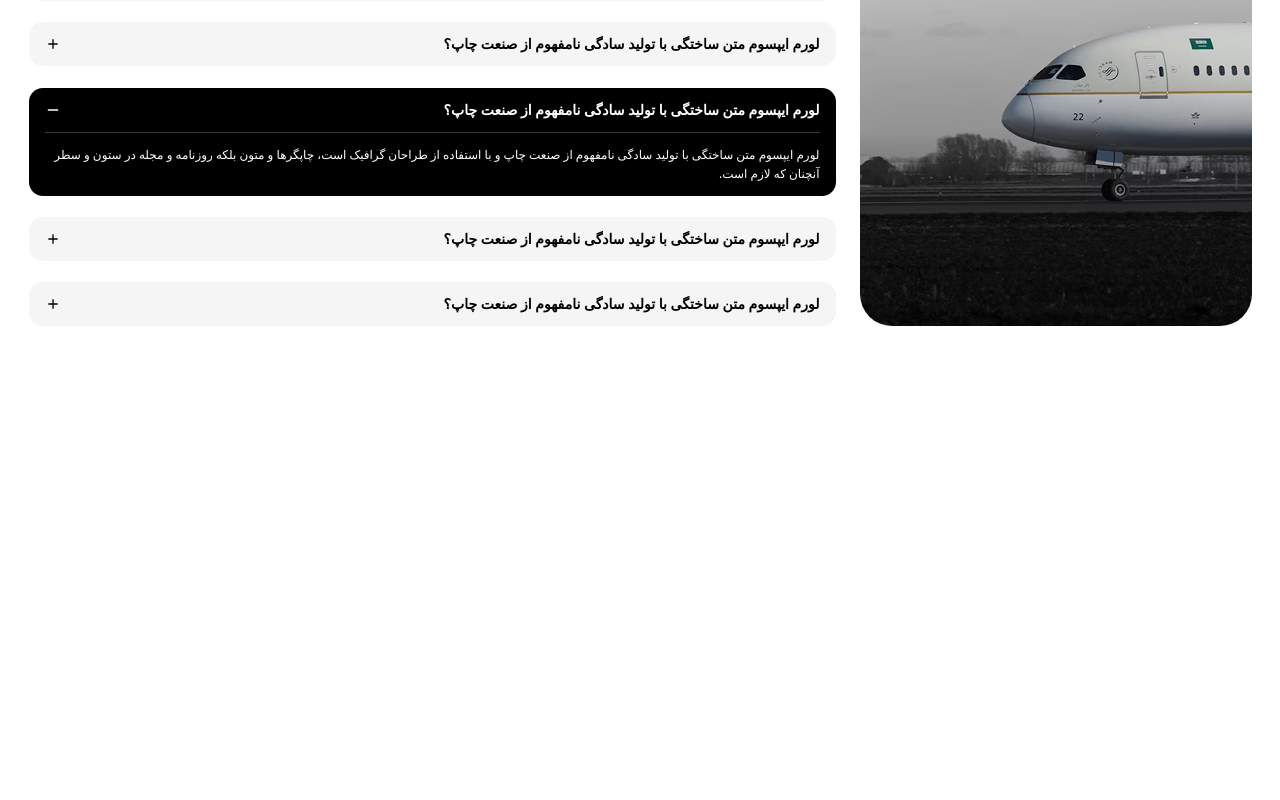
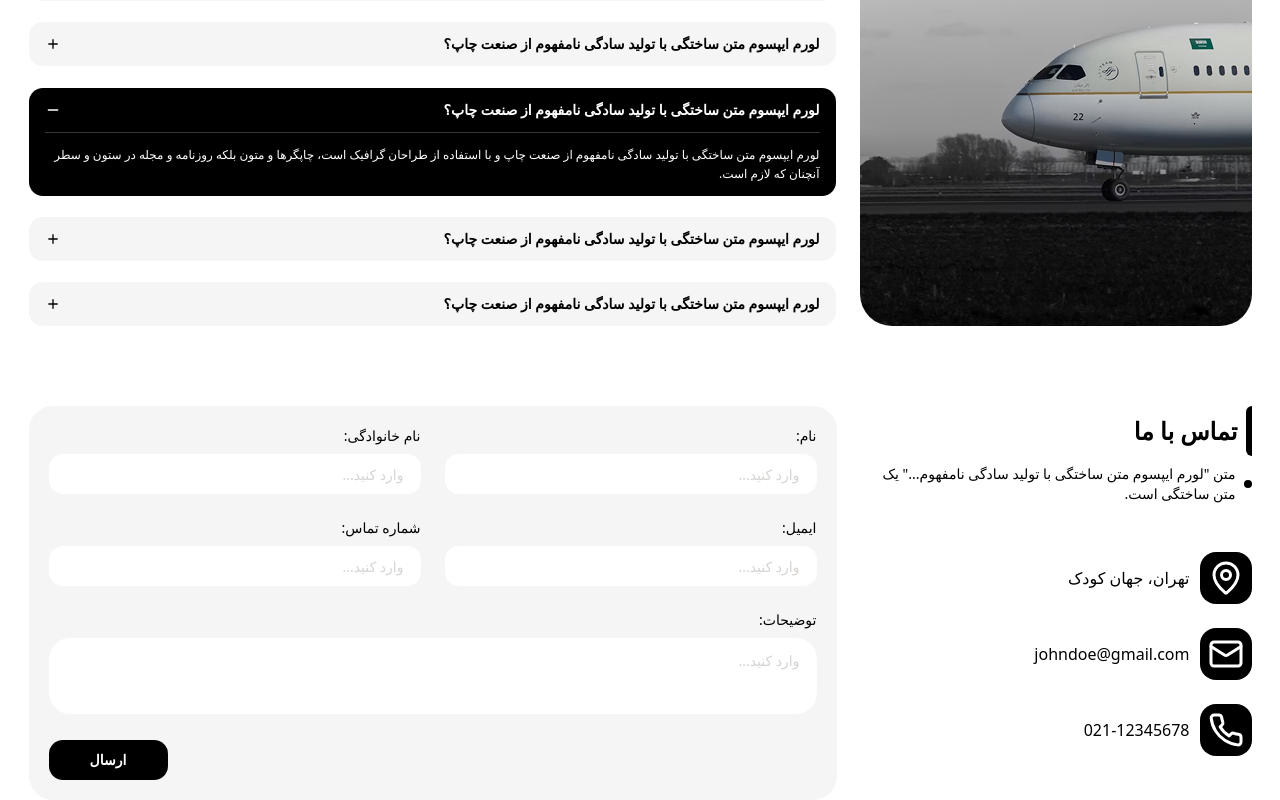
Before and after one commit to Jaberansary/Ticket-sales, a React (Vite) app: page / in a window 1280 px wide. Shown: the part 2479-3279 px from the top of the page. Before the commit the page ends 2805 px from the top, so only its background shows below. Built offline with nearby package versions, Linux system fonts and the light colour scheme.

Commit message:
add contact us section

```diff
--- a/src/App.jsx
+++ b/src/App.jsx
@@ -5,6 +5,7 @@ import CmNavBar from "./components/CmNavbar";
 import AboutSection from "./components/AboutSection"
 import NewTours from "./components/NewTours";
 import FaqSection from "./components/FaqSection";
+import ContactUs from "./components/ContactUs"
 function App() {
   return (
     <>
@@ -15,6 +16,7 @@ function App() {
         <AboutSection/>
         <Articles />
         <FaqSection/>
+        <ContactUs/>
       </div>
     </>
   );
--- /dev/null
+++ b/src/components/ContactUs.tsx
@@ -0,0 +1,113 @@
+//ContactUs
+
+import { LuMail, LuMapPin, LuPhone } from "react-icons/lu";
+
+const ContactUs = () => {
+  return (
+    <div className="w-full  flex justify-between gap-6">
+      <div className="right-side flex flex-col gap-12">
+        <div className="title flex flex-col gap-2">
+          <div className="flex items-center gap-2 self-start">
+            <div className="badge w-1.5 h-[50px] rounded-l-md bg-black flex-shrink-0"></div>
+            <span className="text-2xl font-extrabold">تماس با ما</span>
+          </div>
+          <div className="text flex items-center gap-2 flex-1">
+            <div className="dot w-2 h-2 rounded-full bg-black flex-shrink-0"></div>
+            <p className="description text-sm max-w-[378px]">
+              متن "لورم ایپسوم متن ساختگی با تولید سادگی نامفهوم..." یک متن
+              ساختگی است.{" "}
+            </p>
+          </div>
+        </div>
+        <div className="icons flex flex-col gap-6">
+          <div className="icon-item flex items-center gap-2.5">
+            <div className="icon flex bg-black size-[52px] rounded-2xl items-center justify-center">
+              <LuMapPin size={36} className="text-white" />
+            </div>
+            <p className="description">تهران، جهان کودک</p>
+          </div>
+
+          <div className="icon-item flex items-center gap-2.5">
+            <div className="icon flex bg-black size-[52px] rounded-2xl items-center justify-center">
+              <LuMail size={36} className="text-white" />
+            </div>
+            <p className="description">johndoe@gmail.com</p>
+          </div>
+
+          <div className="icon-item flex items-center gap-2.5">
+            <div className="icon flex bg-black size-[52px] rounded-2xl items-center justify-center">
+              <LuPhone size={36} className="text-white" />
+            </div>
+            <p className="description">021-12345678</p>
+          </div>
+        </div>
+      </div>
+      <div className="left-side flex w-full max-w-[808px] ">
+        {/* Form */}
+        <div className="flex-1 bg-neutral-100 rounded-3xl p-5">
+          <form className="h-full flex flex-col justify-between">
+            <div className="grid grid-cols-1 md:grid-cols-2 gap-6 mb-6">
+              <div className="">
+                <label className="block text-sm   mb-2">نام:</label>
+                <input
+                  type="text"
+                  placeholder="وارد کنید..."
+                  className="w-full h-10 rounded-[14px] bg-white px-4 text-sm outline-none border border-transparent focus:border-black/10 placeholder:text-stone-300"
+                />
+              </div>
+
+              <div className="">
+                <label className="block text-sm   mb-2">نام خانوادگی:</label>
+                <input
+                  type="text"
+                  placeholder="وارد کنید..."
+                  className="w-full h-10 rounded-[14px] bg-white px-4 text-sm outline-none border border-transparent focus:border-black/10 placeholder:text-stone-300"
+                />
+              </div>
+
+              <div className="">
+                <label className="block text-sm   mb-2">ایمیل:</label>
+                <input
+                  type="email"
+                  placeholder="وارد کنید..."
+                  className="w-full h-10 rounded-[14px] bg-white px-4 text-sm outline-none border border-transparent focus:border-black/10 placeholder:text-stone-300"
+                />
+              </div>
+
+              <div className="">
+                <label className="block text-sm   mb-2">شماره تماس:</label>
+                <input
+                  type="text"
+                  placeholder="وارد کنید..."
+                  className="w-full h-10 rounded-[14px] bg-white px-4 text-sm outline-none border border-transparent focus:border-black/10 placeholder:text-stone-300"
+                />
+              </div>
+            </div>
+
+            {/* Description */}
+            <div className="mb-5">
+              <label className="block text-sm   mb-2">توضیحات:</label>
+              <textarea
+                // rows={3}
+                placeholder="وارد کنید..."
+                className="w-full h-[76px] rounded-[21px] bg-white px-4 py-3 text-sm outline-none border border-transparent focus:border-black/10 resize-none placeholder:text-stone-300"
+              />
+            </div>
+
+            {/* Submit button*/}
+            <div className="flex justify-end">
+              <button
+                type="submit"
+                className="w-[119px] h-10 rounded-[14px] bg-black text-white text-sm font-bold"
+              >
+                ارسال
+              </button>
+            </div>
+          </form>
+        </div>
+      </div>
+    </div>
+  );
+};
+
+export default ContactUs;
```
